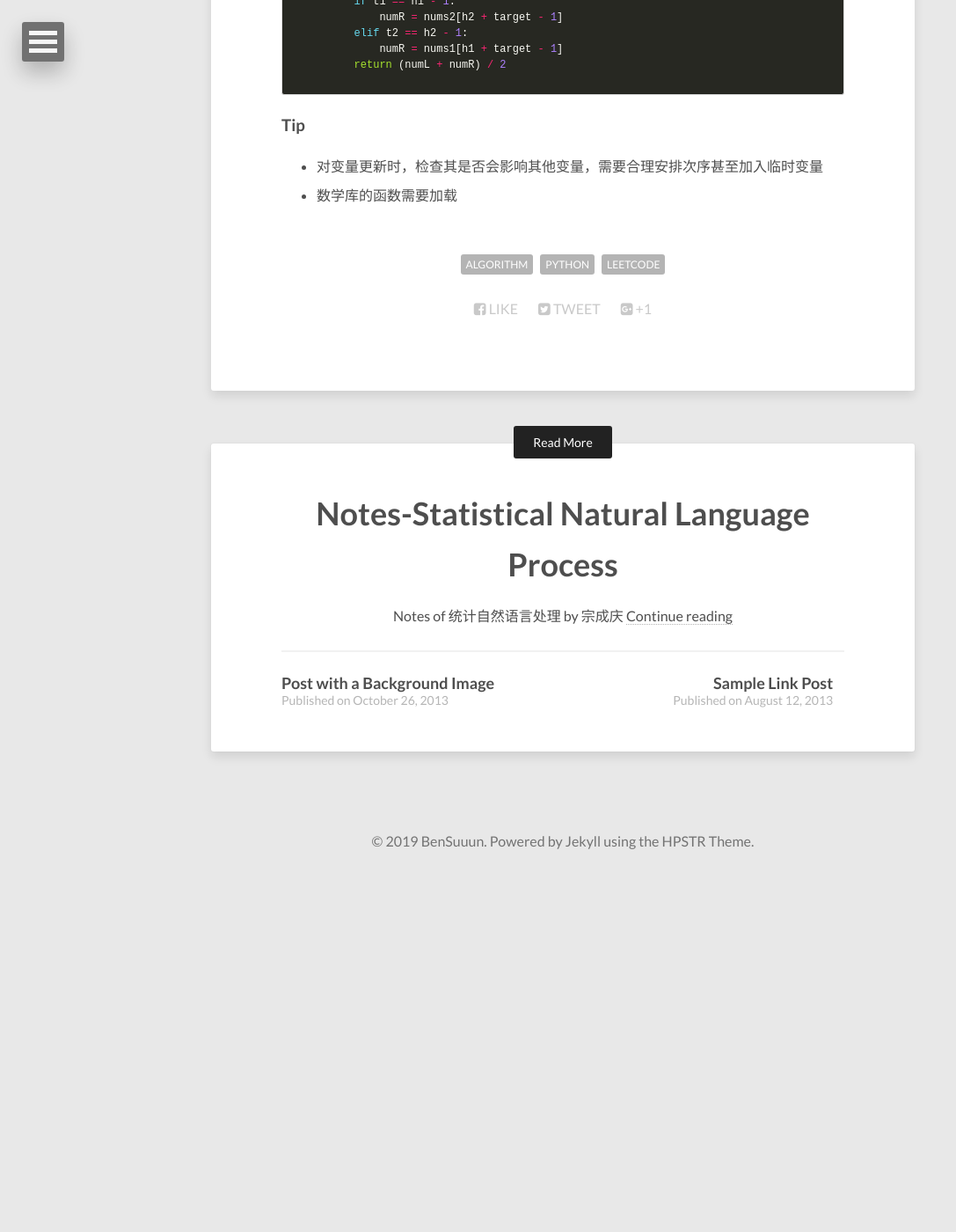
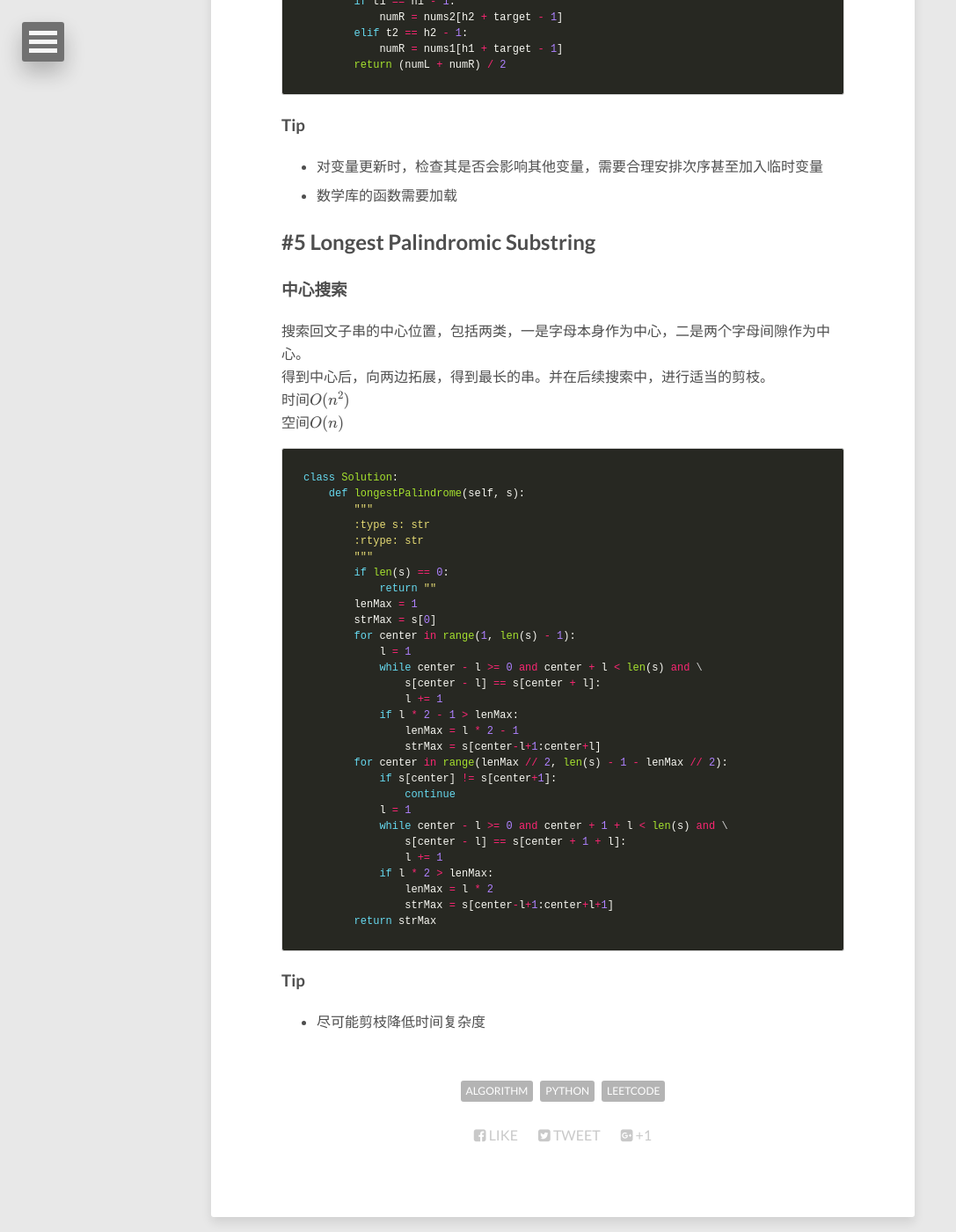
Before and after one commit to Wangbin-Sun/wangbin-sun.github.io, a Jekyll site: the page built from _posts/2019-01-09-leetcode-1-to-20.md, in a window 1280 px wide and 1400 px high, scrolled down 7346 px. Shown: the whole window at 88% size, without its empty margins (0-1087 px from the left). Built offline with Jekyll 4.4.1, drawn with Linux system fonts in a browser that asks for light colours; nearby versions of some CDN libraries; formulas are drawn with MathJax 3; before the commit the page ends 8343 px from its top, so only the background shows below that.

Commit message:
LeetCode update to #5

````diff
--- a/_posts/2019-01-09-leetcode-1-to-20.md
+++ b/_posts/2019-01-09-leetcode-1-to-20.md
@@ -306,3 +306,46 @@ class Solution:
 ### Tip
 * 对变量更新时，检查其是否会影响其他变量，需要合理安排次序甚至加入临时变量
 * 数学库的函数需要加载
+
+## #5 Longest Palindromic Substring
+
+### 中心搜索
+
+搜索回文子串的中心位置，包括两类，一是字母本身作为中心，二是两个字母间隙作为中心。
+得到中心后，向两边拓展，得到最长的串。并在后续搜索中，进行适当的剪枝。
+时间$O(n^2)$
+空间$O(n)$
+```python
+class Solution:
+    def longestPalindrome(self, s):
+        """
+        :type s: str
+        :rtype: str
+        """
+        if len(s) == 0:
+            return ""
+        lenMax = 1
+        strMax = s[0]
+        for center in range(1, len(s) - 1):
+            l = 1
+            while center - l >= 0 and center + l < len(s) and \
+                s[center - l] == s[center + l]:
+                l += 1
+            if l * 2 - 1 > lenMax:
+                lenMax = l * 2 - 1
+                strMax = s[center-l+1:center+l]
+        for center in range(lenMax // 2, len(s) - 1 - lenMax // 2):
+            if s[center] != s[center+1]:
+                continue
+            l = 1
+            while center - l >= 0 and center + 1 + l < len(s) and \
+                s[center - l] == s[center + 1 + l]:
+                l += 1
+            if l * 2 > lenMax:
+                lenMax = l * 2
+                strMax = s[center-l+1:center+l+1]
+        return strMax
+```
+
+### Tip
+* 尽可能剪枝降低时间复杂度
````
Also changed, not shown: 1 other file.
